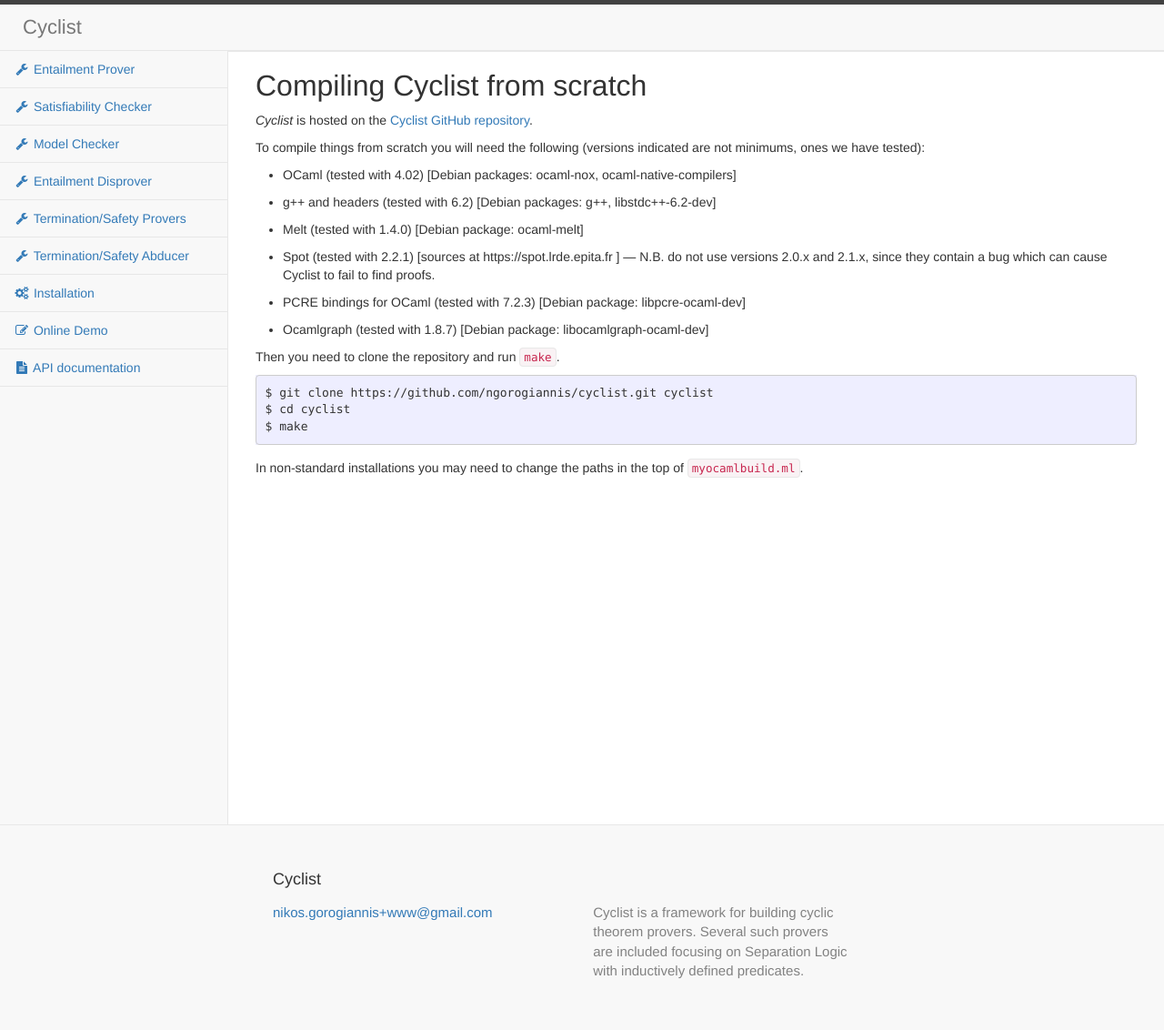
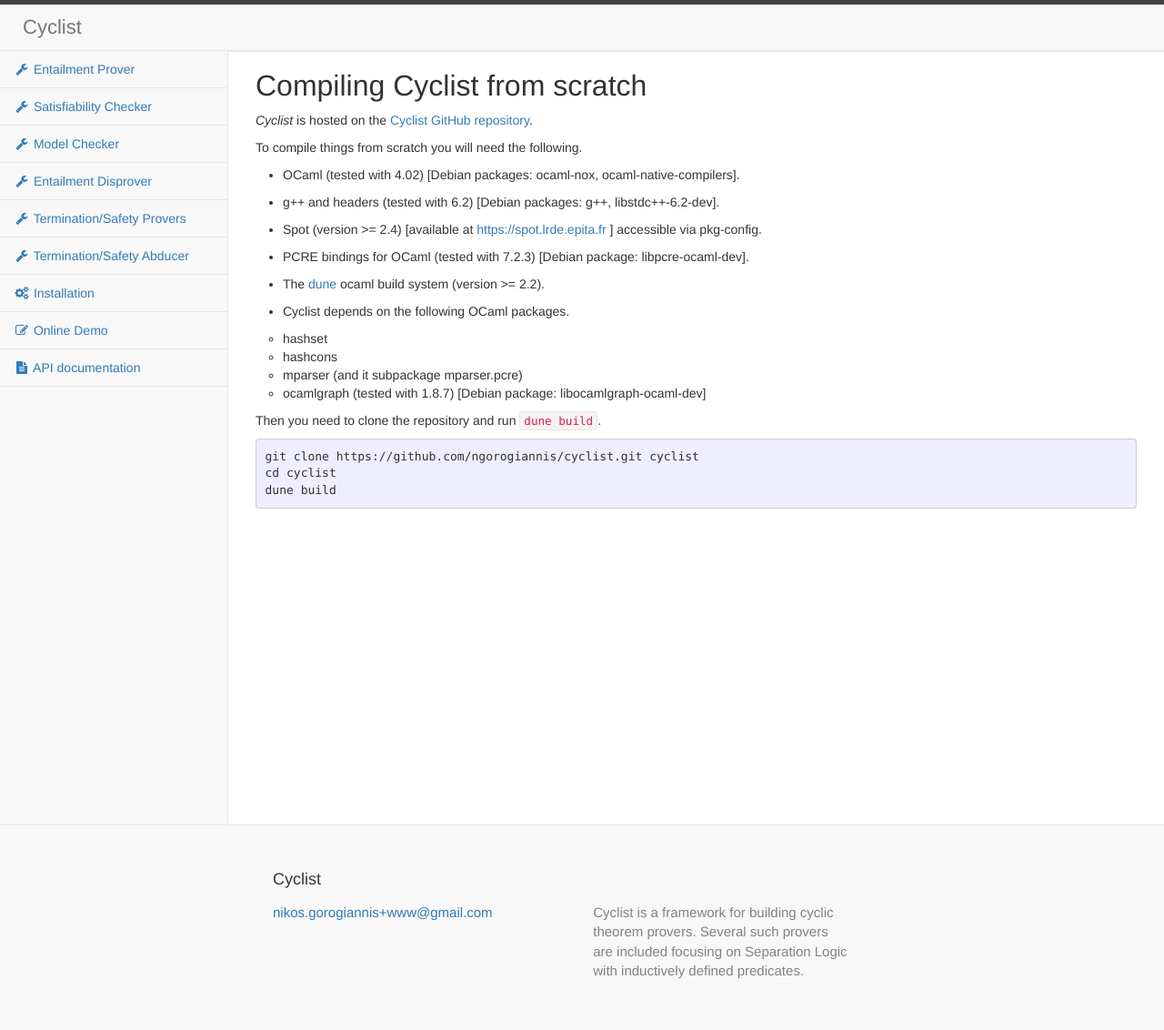
Before and after one commit to cyclist-org/cyclist, a Jekyll site: the page built from installation.md, in a window 1280 px wide. Shown: the whole page at 91% size. Built offline with Jekyll 4.4.1, drawn with Linux system fonts in a browser that asks for light colours; our own code applies the rules of GitHub Pages for plain Markdown files.

Commit message:
Update installation instructions for building with dune; move fo_prove back into maintained list.

```diff
--- a/installation.md
+++ b/installation.md
@@ -7,26 +7,30 @@
 
 *Cyclist* is hosted on the [Cyclist GitHub repository](https://github.com/ngorogiannis/cyclist).
 
-To compile things from scratch you will need the following (versions indicated are not minimums, ones we have tested):
+To compile things from scratch you will need the following.
 
-* OCaml (tested with 4.02) [Debian packages: ocaml-nox, ocaml-native-compilers]
+* OCaml (tested with 4.02) [Debian packages: ocaml-nox, ocaml-native-compilers].
 
-* g++ and headers (tested with 6.2) [Debian packages: g++, libstdc++-6.2-dev]
+* g++ and headers (tested with 6.2) [Debian packages: g++, libstdc++-6.2-dev].
 
-* Melt (tested with 1.4.0) [Debian package: ocaml-melt]
+* Spot (version >= 2.4)
+  [available at [https://spot.lrde.epita.fr](https://spot.lrde.epita.fr) ]
+  accessible via pkg-config.
 
-* Spot (tested with 2.2.1) [sources at https://spot.lrde.epita.fr ]
-  &mdash; N.B. do not use versions 2.0.x and 2.1.x, since they contain a bug which can cause Cyclist to fail to find proofs.
+* PCRE bindings for OCaml (tested with 7.2.3)
+  [Debian package: libpcre-ocaml-dev].
 
-* PCRE bindings for OCaml (tested with 7.2.3) [Debian package: libpcre-ocaml-dev]
+* The [dune](https://github.com/ocaml/dune) ocaml build system (version >= 2.2).
 
-* Ocamlgraph (tested with 1.8.7) [Debian package: libocamlgraph-ocaml-dev]
+* Cyclist depends on the following OCaml packages.
 
-Then you need to clone the repository and run ``make``.
+  * hashset
+  * hashcons
+  * mparser (and it subpackage mparser.pcre)
+  * ocamlgraph (tested with 1.8.7) [Debian package: libocamlgraph-ocaml-dev]
 
-    $ git clone https://github.com/ngorogiannis/cyclist.git cyclist
-    $ cd cyclist
-    $ make
+Then you need to clone the repository and run ``dune build``.
 
-In non-standard installations you may need to change the paths in the top
-of ``myocamlbuild.ml``.
+    git clone https://github.com/ngorogiannis/cyclist.git cyclist
+    cd cyclist
+    dune build
```
Also changed, not shown: index.md (+8 -9 lines).
